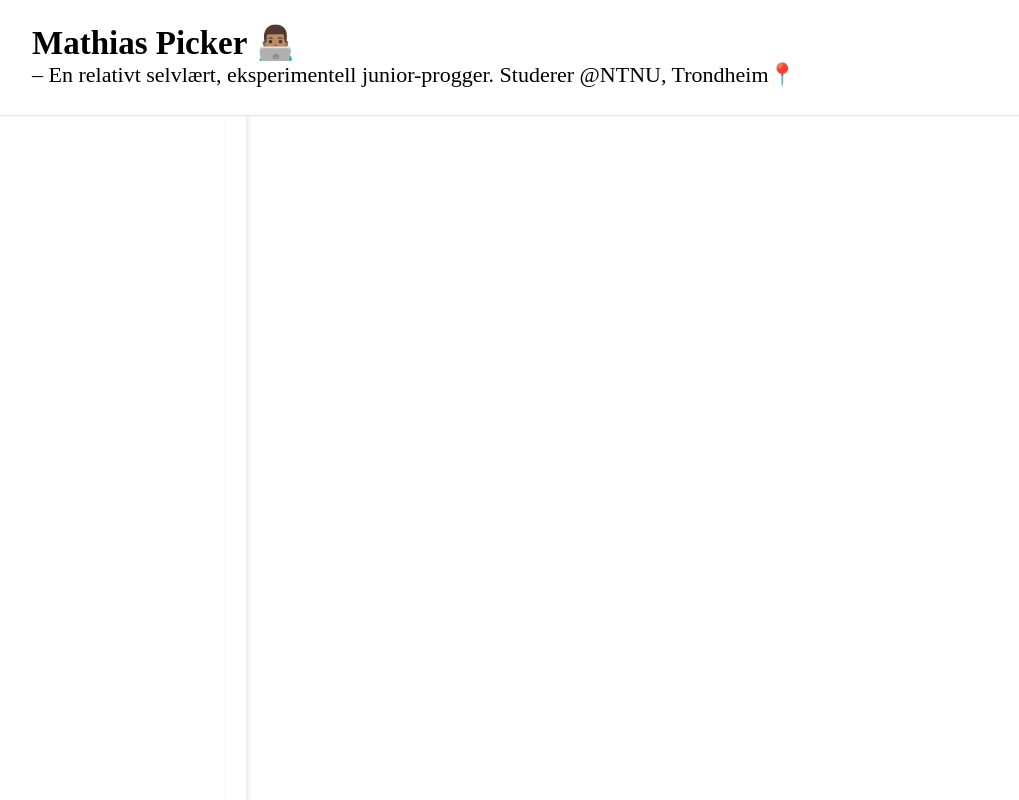
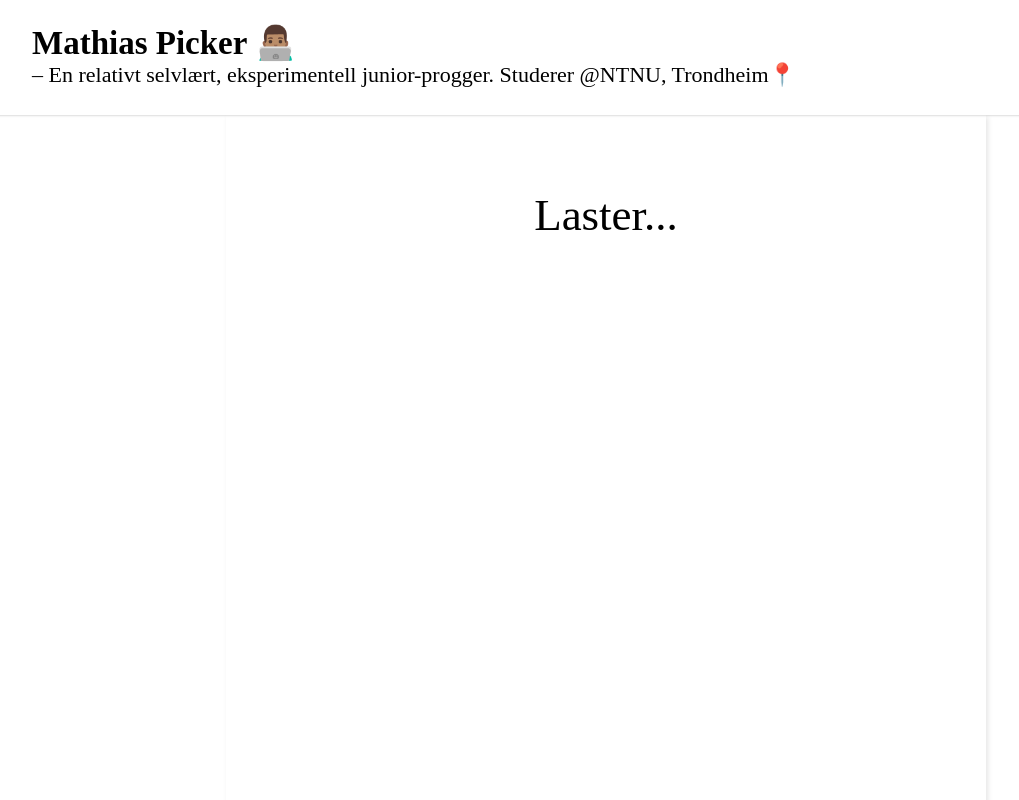
Before and after one commit to MathiasWP/Personal-Website, a website with bundled scripts: page public/index.html in a window 1280 px wide. Shown: the top 800 px of the page, without its empty margins (64-1083 px from the left). Built offline with nearby package versions, Linux system fonts and the light colour scheme; files whose address does not match are found by name.

Commit message:
loading text

```diff
--- a/public/app.js
+++ b/public/app.js
@@ -8,6 +8,13 @@ import deactivateReadingMode from './js/lib/deactivateReadingMode.js';
 import updateBlogMode from './js/dist/updateBlogMode.js';
 
 (async () => {
+  const blogScrolling = document.querySelector('.blog-scrolling');
+
+  const loadingText = document.createElement('div');
+  loadingText.classList.add('loading-text');
+  loadingText.textContent = 'Laster...';
+  blogScrolling.appendChild(loadingText);
+
   // Get blogposts from server
   const blogPosts = await getBlogPosts();
 
--- a/public/js/lib/createBlogPosts.js
+++ b/public/js/lib/createBlogPosts.js
@@ -5,6 +5,7 @@
 
 function createBlogPosts(blogPostsArray, callback) {
   const blogScrolling = document.querySelector('.blog-scrolling');
+  blogScrolling.innerHTML = '';
 
   blogPostsArray.forEach(blog => {
     // Blog-part on frontpage
--- a/public/style.css
+++ b/public/style.css
@@ -353,3 +353,19 @@ nav h4 {
   animation: ExpandAndGone 0.5s ease-in 0s 1;
   transition: all 0.4s;
 }
+
+.loading-text {
+  min-height: 10rem;
+  position: relative;
+  padding: 2rem;
+  font-size: 4.5rem;
+  margin: 2rem auto;
+  width: var(--blog-part-width);
+  display: grid;
+  justify-content: center;
+  align-content: center;
+  background-color: #fff;
+  -webkit-hyphens: auto;
+  -ms-hyphens: auto;
+  hyphens: auto;
+}
```
